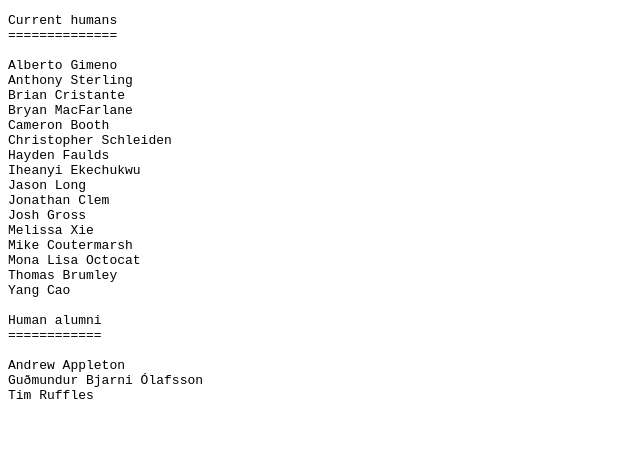
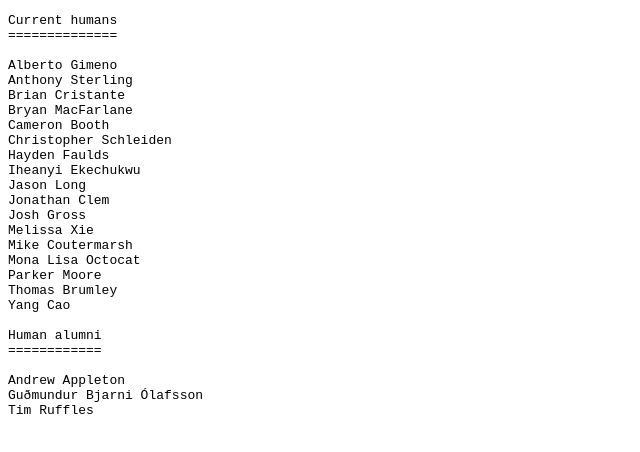
Before and after one commit to actions/humans.txt, a plain HTML site: page index.html in a window 1280 px wide. Shown: the whole page, without its empty margins (0-640 px from the left). Drawn offline with Linux system fonts and the light colour scheme.

Commit message:
Automated deployment: Thu Dec 26 10:59:29 UTC 2019 79244894e6af6ef1d23366d51c6890cb9fdb194a

```diff
--- a/index.html
+++ b/index.html
@@ -19,6 +19,7 @@ Josh Gross
 Melissa Xie
 Mike Coutermarsh
 Mona Lisa Octocat
+Parker Moore
 Thomas Brumley
 Yang Cao
 
```
